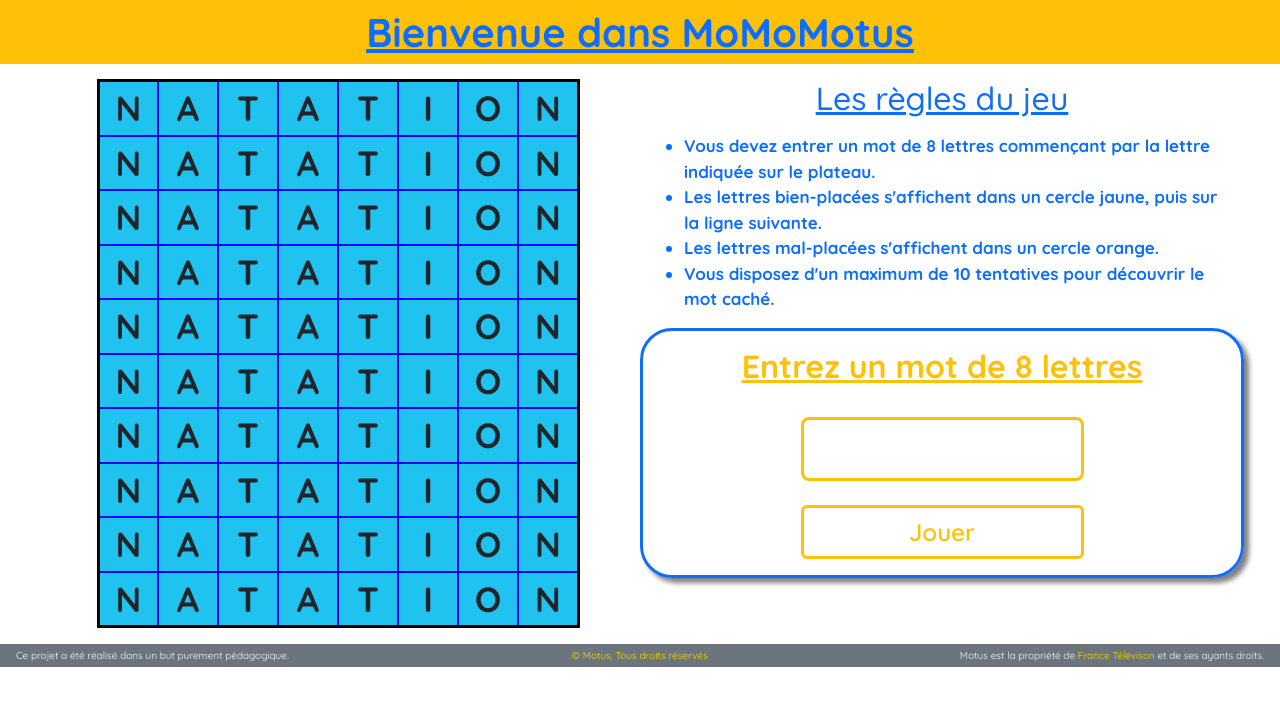
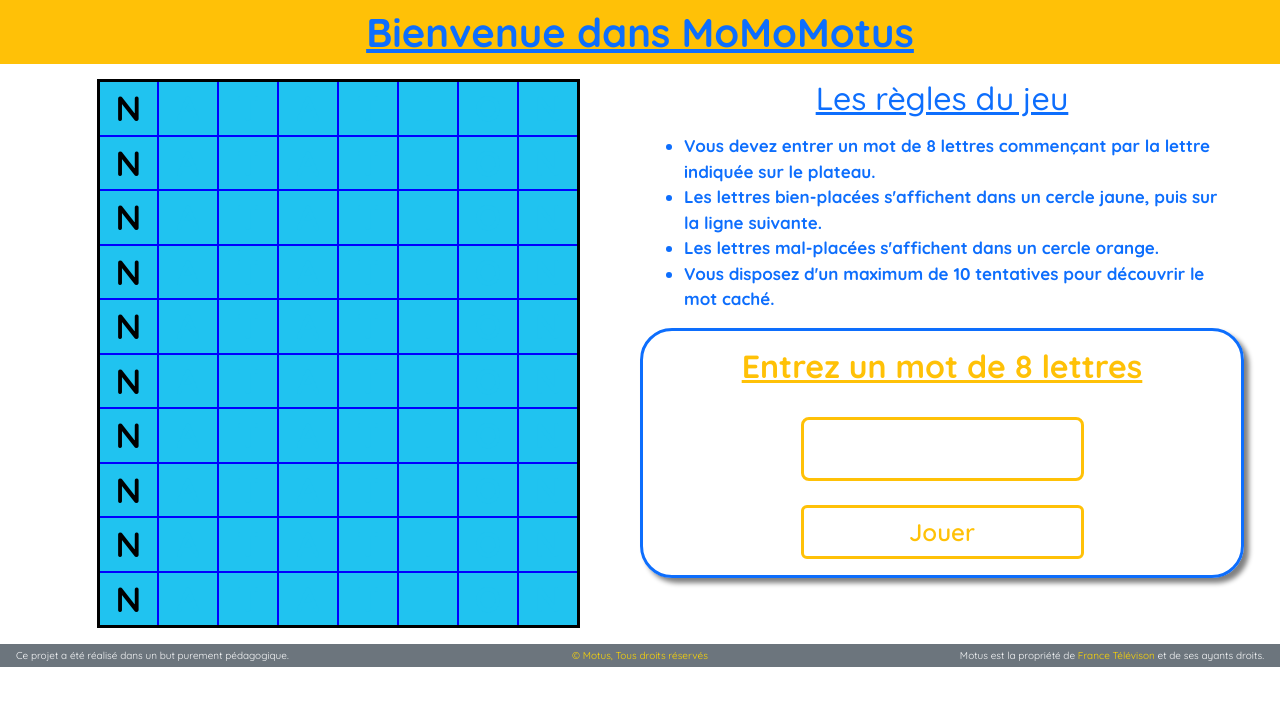
Before and after one commit to MKarim-DEV/Motus, a plain HTML site: page index.html in a window 1280 px wide. Drawn offline with Linux system fonts and the light colour scheme.

Commit message:
fonction pour gérer les tours

```diff
--- a/css/styles.css
+++ b/css/styles.css
@@ -38,13 +38,20 @@ li {
 footer p {
     font-size: 10px;
 }
+.found{
+    color:black;
+}
+.hidden{
+    color:rgb(32, 195, 240);
+}
 .wellplaced{
-    display:block;
+    color:black;
+    background-clip:content-box;
+    border-radius: 50%;
+    background-color: red;
 }
-/*.unexistent{
-    display:none;
-}*/
 .misplaced{
+    color:black;
     background-clip:content-box;
     border-radius: 50%;
     background-color: orange;
--- a/index.html
+++ b/index.html
@@ -23,18 +23,8 @@
                 <div class="row">
                     <div class="col-lg-6 d-flex justify-content-center p-3">
                         <table>
-                            <tr>
-                                <td><span class="lig1 col1"></span></td>
-                                <td><span class="lig1 col2"></span></td>
-                                <td><span class="lig1 col3"></span></td>
-                                <td><span class="lig1 col4"></span></td>
-                                <td><span class="lig1 col5"></span></td>
-                                <td><span class="lig1 col6"></span></td>
-                                <td><span class="lig1 col7"></span></td>
-                                <td><span class="lig1 col8"></span></td>
-                            </tr>
-                            <tr class="ligne2">
-                                <td></td>
+                            <tr class="hidden">
+                                <td class="found"></td>
                                 <td></td>
                                 <td></td>
                                 <td></td>
@@ -43,8 +33,8 @@
                                 <td></td>
                                 <td></td>
                             </tr>
-                            <tr class="ligne3">
-                                <td></td>
+                            <tr class="hidden">
+                                <td class="found"></td>
                                 <td></td>
                                 <td></td>
                                 <td></td>
@@ -53,8 +43,8 @@
                                 <td></td>
                                 <td></td>
                             </tr>
-                            <tr class="ligne4">
-                                <td></td>
+                            <tr class="hidden">
+                                <td class="found"></td>
                                 <td></td>
                                 <td></td>
                                 <td></td>
@@ -63,8 +53,8 @@
                                 <td></td>
                                 <td></td>
                             </tr>
-                            <tr class="ligne5">
-                                <td></td>
+                            <tr class="hidden">
+                                <td class="found"></td>
                                 <td></td>
                                 <td></td>
                                 <td></td>
@@ -73,8 +63,8 @@
                                 <td></td>
                                 <td></td>
                             </tr>
-                            <tr class="ligne6">
-                                <td></td>
+                            <tr class="hidden">
+                                <td class="found"></td>
                                 <td></td>
                                 <td></td>
                                 <td></td>
@@ -83,8 +73,8 @@
                                 <td></td>
                                 <td></td>
                             </tr>
-                            <tr class="ligne7">
-                                <td></td>
+                            <tr class="hidden">
+                                <td class="found"></td>
                                 <td></td>
                                 <td></td>
                                 <td></td>
@@ -93,8 +83,8 @@
                                 <td></td>
                                 <td></td>
                             </tr>
-                            <tr class="ligne8">
-                                <td></td>
+                            <tr class="hidden">
+                                <td class="found"></td>
                                 <td></td>
                                 <td></td>
                                 <td></td>
@@ -103,8 +93,8 @@
                                 <td></td>
                                 <td></td>
                             </tr>
-                            <tr class="ligne9">
-                                <td></td>
+                            <tr class="hidden">
+                                <td class="found"></td>
                                 <td></td>
                                 <td></td>
                                 <td></td>
@@ -113,8 +103,18 @@
                                 <td></td>
                                 <td></td>
                             </tr>
-                            <tr class="ligne10">
+                            <tr class="hidden">
+                                <td class="found"></td>
                                 <td></td>
+                                <td></td>
+                                <td></td>
+                                <td></td>
+                                <td></td>
+                                <td></td>
+                                <td></td>
+                            </tr>
+                            <tr class="hidden">
+                                <td class="found"></td>
                                 <td></td>
                                 <td></td>
                                 <td></td>
@@ -135,14 +135,14 @@
                                 <li>Vous disposez d'un maximum de 10 tentatives pour découvrir le mot caché.</li>
                             </ul>
                             <div class="row">
-                                <form action="" method="post" class="formulaire border border-3 border-primary rounded-5 p-3">
+                                <form id="guessForm" action="" method="post" class="formulaire border border-3 border-primary rounded-5 p-3">
                                     <div class="mb-4 d-flex flex-column justify-content-center align-items-center ">
                                         <label for="mot">
                                             <h2 class="text-warning fw-bold text-decoration-underline">
                                             Entrez un mot de 8 lettres
                                             </h2>
                                         </label><br>
-                                        <input type="text" id="mot" name="mot" minlength="8" maxlength="8"
+                                        <input type="text" id="mot" name="mot" minlength="8" maxlength="8" required
                                         class="form-control form-control-lg border border-warning text-primary text-uppercase w-50 fs-3 fw-semibold text-center">
                                     </div>
                                     <div class="d-flex justify-content-center">
--- a/js/index.js
+++ b/js/index.js
@@ -14,7 +14,7 @@ console.log(randomWord[0]);
 console.log(randomWord[1]);
 console.log(randomWord[7]);
 
-function display_in_table(word) {
+function stock_random_word(word) {
     const table = document.querySelector("table");
     const letters = word.split('');
 
@@ -25,4 +25,32 @@ function display_in_table(word) {
     }
   }
 }
-display_in_table(randomWord);
+stock_random_word(randomWord);
+
+function display_input_word(word) {
+    const table = document.querySelector("table");
+    const letters = word.split('');
+
+    for (let col = 0; col < 8; col++) {
+      const td = table.rows[turn].cells[col];
+      td.innerHTML = letters[col];
+    }
+    document.querySelector(".hidden").classList.remove("hidden");
+}
+
+let turn = 0;
+document.querySelector("#guessForm").addEventListener("submit", function(event) {
+  event.preventDefault();
+  var guess = document.querySelector("#mot").value;
+  display_input_word(guess);
+   if (guess === randomWord) {
+    alert("You win!");
+  } else {
+    turn++;
+    if (turn === 10) {
+      alert("You lose. The word was " + randomWord + ".");
+      prompt("Voulez-vous faire une nouvelle partie?")
+    }
+    document.querySelector("#guessForm").reset();
+  }
+})
```
